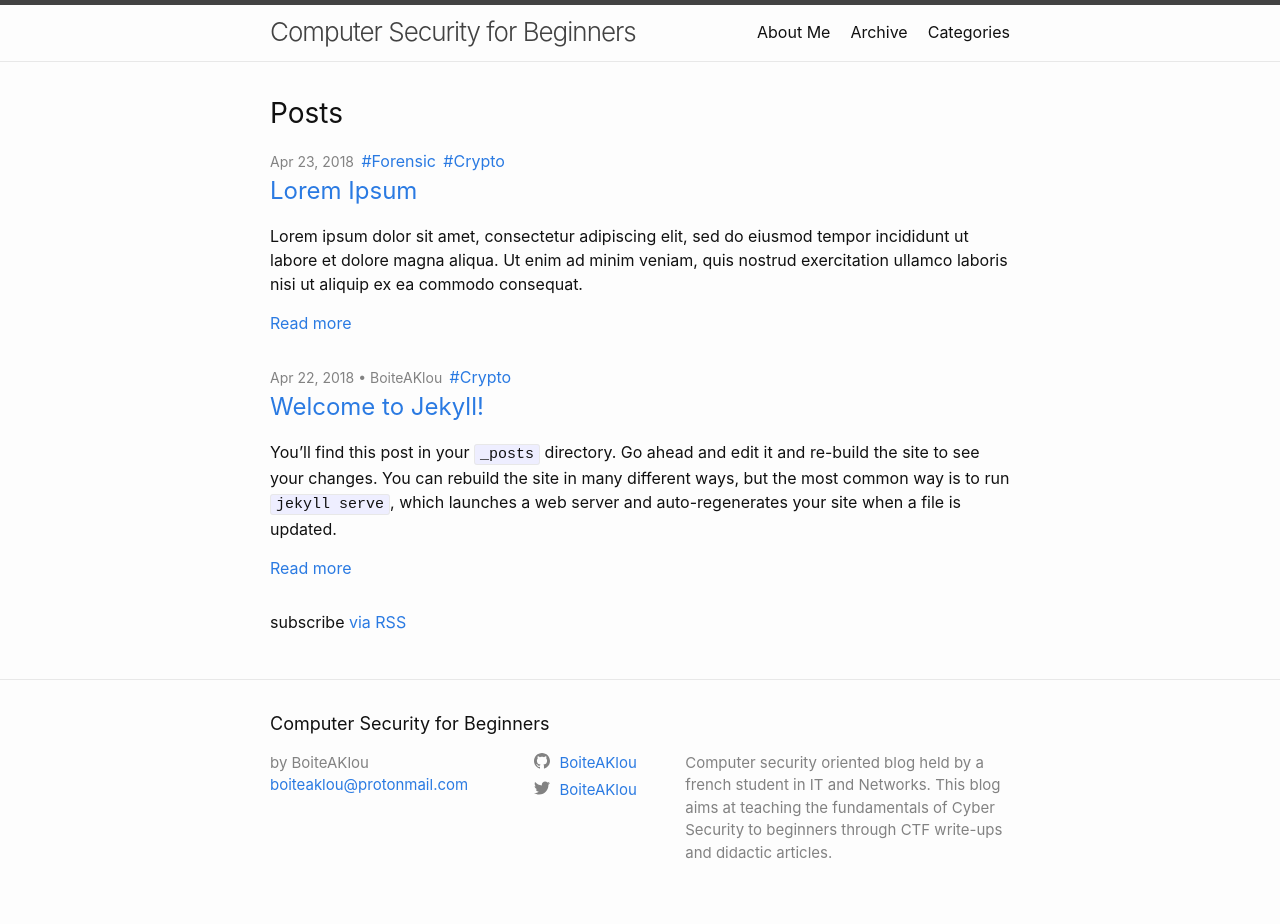
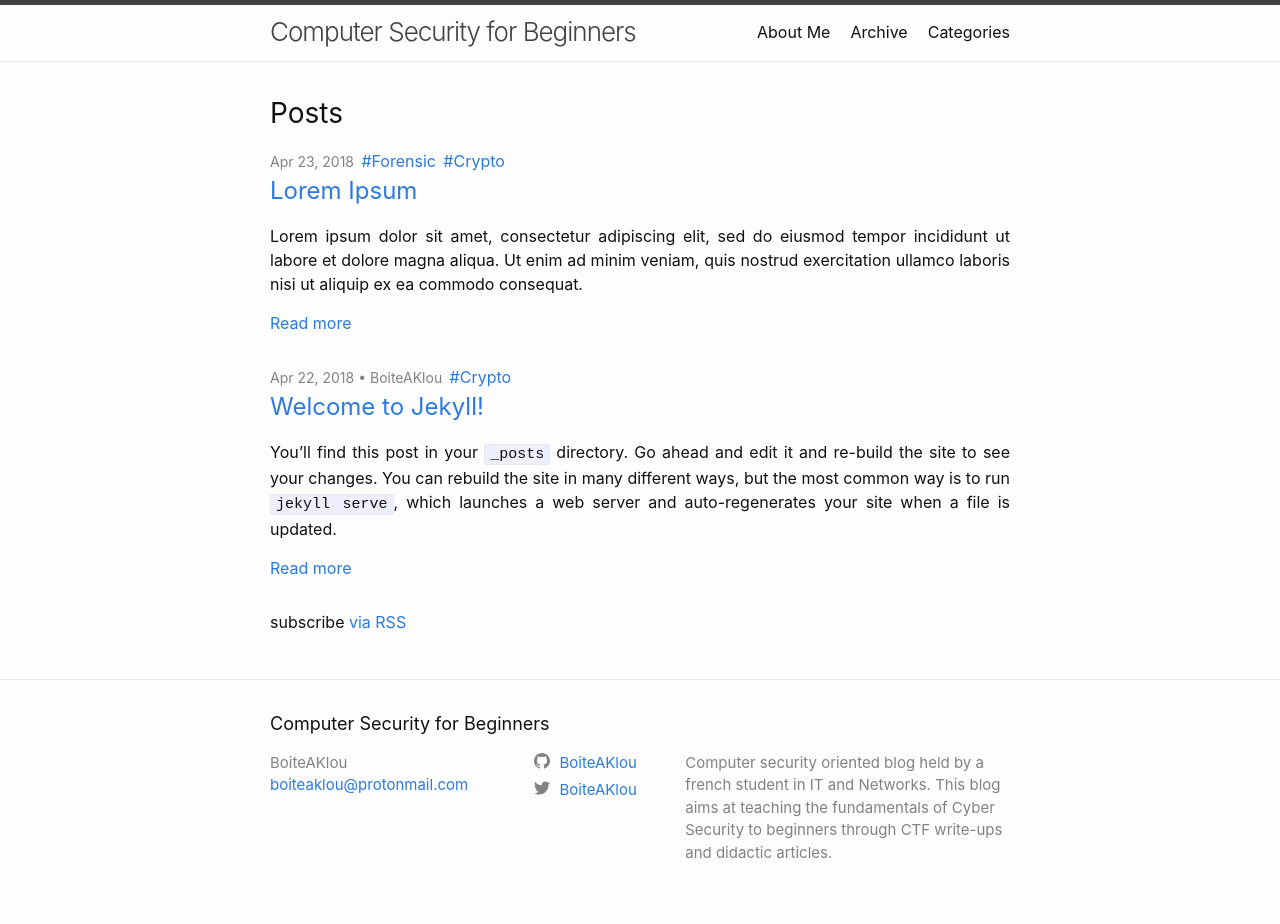
Before and after one commit to BoiteAKlou/boiteaclou.github.io, a Jekyll site: the page built from index.md, in a window 1280 px wide. Built offline with Jekyll 4.4.1, drawn with Linux system fonts in a browser that asks for light colours.

Commit message:
Justifying posts content

```diff
--- a/_config.yml
+++ b/_config.yml
@@ -29,7 +29,7 @@ defaults:
 show_excerpts: true
 excerpt_separator: "<!--excerpt-->"
 
-author: by BoiteAKlou
+author: BoiteAKlou
 subtitle: by BoiteAKlou
 email: boiteaklou@protonmail.com
 description: >- # this means to ignore newlines until "baseurl:"
--- a/_layouts/home.html
+++ b/_layouts/home.html
@@ -28,12 +28,14 @@ layout: default
             {{ post.title | escape }}
           </a>
         </h3>
+        <span class="post-excerpts">
         {%- if site.show_excerpts -%}
           {{ post.excerpt }}
           {% if post.content contains site.excerpt_separator %}
             <a href="{{ post.url | relative_url }}">Read more</a>
           {% endif %}
         {%- endif -%}
+        </span>
       </li>
       {%- endfor -%}
     </ul>
--- a/_sass/minima/_base.scss
+++ b/_sass/minima/_base.scss
@@ -138,8 +138,6 @@ blockquote {
   }
 }
 
-
-
 /**
  * Code formatting
  */
--- a/_sass/minima/_layout.scss
+++ b/_sass/minima/_layout.scss
@@ -178,6 +178,7 @@
  */
 .page-content {
   padding: $spacing-unit 0;
+  text-align: justify;
 }
 
 .page-heading {
@@ -258,5 +259,4 @@
       @include relative-font-size(1.125);
     }
   }
-
 }
```
Also changed, not shown: 5 other files.
